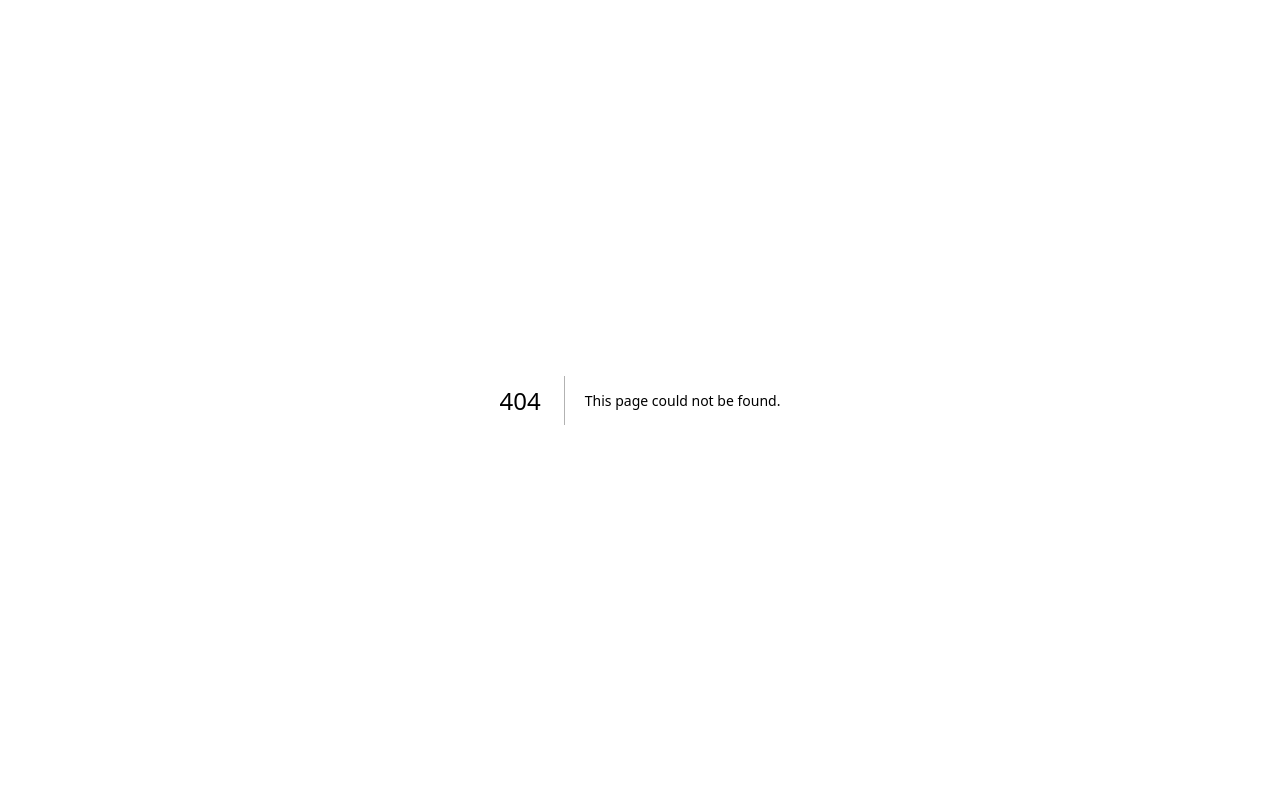
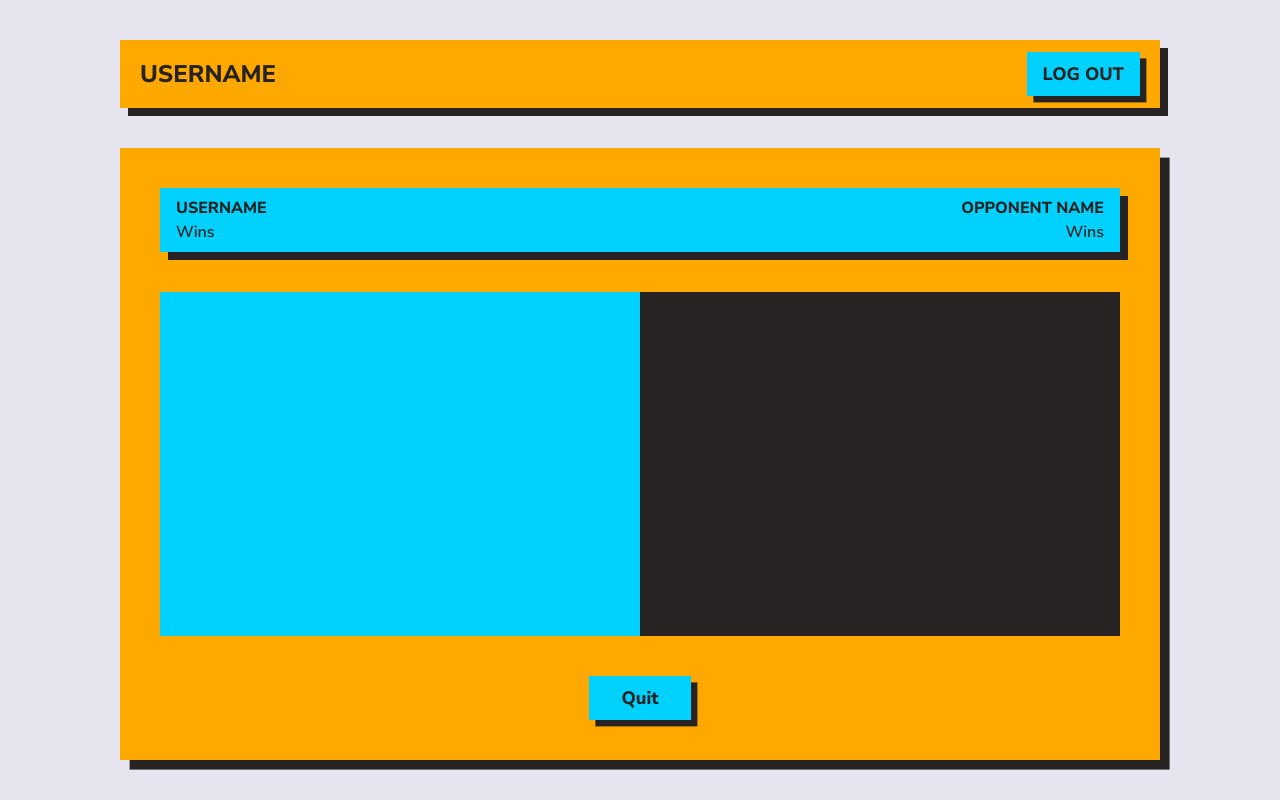
Before and after one commit to HaileabT/clicker_multiplayer_client, a Next.js app: page /game in a window 1280 px wide. Before the commit this address had no page. Built offline with nearby package versions, Linux system fonts and the light colour scheme.

Commit message:
some refactoring and style fix

```diff
--- a/package.json
+++ b/package.json
@@ -3,7 +3,7 @@
   "version": "0.1.0",
   "private": true,
   "scripts": {
-    "dev": "concurrently \"next dev\" \"tailwind --watch --silent\"",
+    "dev": "concurrently \"next dev\"",
     "build": "next build",
     "start": "next start",
     "lint": "next lint"
--- /dev/null
+++ b/src/app/game/page.tsx
@@ -0,0 +1,13 @@
+import Header from '../../components/Header'
+import GameBoard  from '../../components/game/GameBoard'
+
+export default function Main(){
+  //access this page using localhost:3000/game
+    return (
+        <div className='w-[calc(100%-10rem)] flex flex-col gap-[2.5rem] max-w-[100rem] h-full p-10'>
+          <Header />
+          <GameBoard />
+
+        </div>
+    )
+}
--- a/src/app/layout.tsx
+++ b/src/app/layout.tsx
@@ -28,7 +28,7 @@ export default function RootLayout({
   return (
     <html lang="en">
       <body
-        className={`antialiased, ${inter.className}`}
+        className={`antialiased, ${inter.className} h-[100svh] overflow-hidden flex justify-center bg-bg_white`}
       >
         {children}
       </body>
--- a/src/app/mainPage/Main.tsx
+++ /dev/null
@@ -1,11 +0,0 @@
-import Header from './../../components/home/Header'
-import GameBoard  from './../../components/home/GameBoard'
-
-export default function Main(){
-    return (
-        <div className='w-2/3'>
-          <Header />
-          <GameBoard />
-        </div>
-    )
-}
--- a/src/app/page.tsx
+++ b/src/app/page.tsx
@@ -1,10 +1,9 @@
-import Main from './mainPage/Main'
 // import Image from "next/image";
 
 export default function Home() {
   return (
-    <div className="bg-white h-lvh flex justify-center ">
-      <Main />
+    <div className="bg-[#E5E4EF] h-full flex justify-center ">
+      // this is the home page not game page
     </div>
   )
 }
--- /dev/null
+++ b/src/components/Header.tsx
@@ -0,0 +1,8 @@
+export default function Header() {
+    return (
+        <div className="flex justify-between items-center bg-bg_primary h-max px-5 py-3 shadow-[0.5rem_0.5rem_#262322]">
+           <p className=" text-bg_black font-extrabold text-2xl">USERNAME</p>
+           <button className="bg-bg_secondary px-4 py-2 text-lg font-extrabold text-bg_black shadow-[0.4rem_0.4rem_#262322]">LOG OUT</button>
+        </div>
+    )
+}
--- /dev/null
+++ b/src/components/game/GameBoard.tsx
@@ -0,0 +1,43 @@
+'use client'
+import { useState } from "react"
+import PlayerName from "./PlayerNames";
+import GamePlace from "./GamePlace";
+
+
+export default function GameBoard(){
+ const [width , setWidth] = useState({ col1: '50%', col2: '50%' });
+
+ function LeftUser(){
+    setWidth((prev) => {
+        const newCol1Size = Math.min(100, Math.max(0, parseFloat(prev.col1) + 10));
+        const newCol2Size = Math.min(100, Math.max(0, parseFloat(prev.col2) - 10));
+
+        return {
+            col1: `${newCol1Size}%`,
+            col2: `${newCol2Size}%`,
+        };
+    });
+ }
+
+ function RightUser(){
+    setWidth((prev) => {
+        const newCol1Size = Math.min(100, Math.max(0, parseFloat(prev.col1) - 10));
+        const newCol2Size = Math.min(100, Math.max(0, parseFloat(prev.col2) + 10));
+
+        return {
+            col1: `${newCol1Size}%`,
+            col2: `${newCol2Size}%`,
+        };
+    });
+ }
+
+    return (
+        <div className="flex h-full flex-col gap-[2.5rem] bg-bg_primary shadow-[0.6rem_0.6rem_#262322] p-10">
+           <PlayerName />
+           <GamePlace LeftUser={LeftUser} RightUser={RightUser} width={width} />
+           <div className="flex justify-center">
+            <button className="bg-bg_secondary px-8 py-2 text-lg font-extrabold text-bg_black shadow-[0.4rem_0.4rem_#262322]">Quit</button>
+           </div>
+        </div>
+    );
+}
--- /dev/null
+++ b/src/components/game/GamePlace.tsx
@@ -0,0 +1,17 @@
+interface GamePlaceProps {
+    LeftUser: () => void;
+    RightUser: () => void;
+    width: {
+      col1: string;
+      col2: string;
+    };
+  }
+
+export default function GamePlace({ LeftUser, RightUser, width } : GamePlaceProps) {
+    return (
+      <div className="grid h-full" style={{ gridTemplateColumns: `${width.col1} ${width.col2}` }}>
+        <div onClick={LeftUser} className="bg-bg_secondary"></div>
+        <div onClick={RightUser} className="bg-bg_black"></div>
+      </div>
+    );
+}
--- /dev/null
+++ b/src/components/game/PlayerNames.tsx
@@ -0,0 +1,14 @@
+export default function PlayerName(){
+    return (
+        <div className="flex flex-row justify-between bg-bg_secondary shadow-[0.5rem_0.5rem_#262322] px-4 py-2">
+            <div className=" text-bg_black text-start">
+               <h3 className="font-extrabold">USERNAME</h3>
+               <p className="font-semibold">Wins</p>
+            </div>
+            <div className=" text-bg_black text-end">
+               <h3 className="font-extrabold">OPPONENT NAME</h3>
+               <p className="font-semibold">Wins</p>
+            </div>
+        </div>
+    );
+}
--- a/src/components/home/GameBoard.tsx
+++ /dev/null
@@ -1,73 +0,0 @@
-'use client'
-import { useState } from "react"
-
-interface GamePlaceProps {
-    LeftUser: () => void;
-    RightUser: () => void;
-    width: {
-      col1: string;
-      col2: string;
-    };
-  }
-
-export default function GameBoard(){
- const [width , setWidth] = useState({ col1: '50%', col2: '50%' });
-
- function LeftUser(){
-    setWidth((prev) => {
-        const newCol1Size = Math.min(100, Math.max(0, parseFloat(prev.col1) + 10));
-        const newCol2Size = Math.min(100, Math.max(0, parseFloat(prev.col2) - 10));
-
-        return {
-            col1: `${newCol1Size}%`,
-            col2: `${newCol2Size}%`,
-        };
-    });
- }
-
- function RightUser(){
-    setWidth((prev) => {
-        const newCol1Size = Math.min(100, Math.max(0, parseFloat(prev.col1) - 10));
-        const newCol2Size = Math.min(100, Math.max(0, parseFloat(prev.col2) + 10));
-
-        return {
-            col1: `${newCol1Size}%`,
-            col2: `${newCol2Size}%`,
-        };
-    });
- }
-
-    return (
-        <div className="flex  flex-col bg-bg_primary h-5/6 mt-2 shadow-bottom-left px-7">
-           <PlayerName />
-           <GamePlace LeftUser={LeftUser} RightUser={RightUser} width={width} />
-           <div className="flex justify-center">
-            <button className="bg-bg_secondary mt-7 w-24 p-2">Quit</button>
-           </div>
-        </div>
-    );
-}
-
-function PlayerName(){
-    return (
-        <div className="flex flex-row justify-between bg-bg_secondary mt-9 shadow-bottom-left">
-            <div className="ml-4 my-2">
-               <h3 className="font-bold">USERNAME</h3>
-               <p>wins</p>
-            </div>
-            <div className="mr-4 my-2">
-               <h3 className="font-bold">Opponent Name</h3>
-               <p>wins</p>
-            </div>
-        </div>
-    );
-}
-
-function GamePlace({ LeftUser, RightUser, width } : GamePlaceProps) {
-    return (
-      <div className="grid h-4/6 mt-7 rounded" style={{ gridTemplateColumns: `${width.col1} ${width.col2}` }}>
-        <div onClick={LeftUser} className="bg-bg_secondary"></div>
-        <div onClick={RightUser} className="bg-bg_black"></div>
-      </div>
-    );
-}
--- a/src/components/home/Header.tsx
+++ /dev/null
@@ -1,8 +0,0 @@
-export default function Header() {
-    return (
-        <div className="flex justify-between items-center bg-bg_primary my-5 h-12 px-3 shadow-bottom-left">
-           <p className="font-black">USERNAME</p>
-           <button className="bg-bg_secondary text-bg_white px-2 py-1 hover:bg-bg_black">LOG OUT</button>
-        </div>
-    )
-}
```
